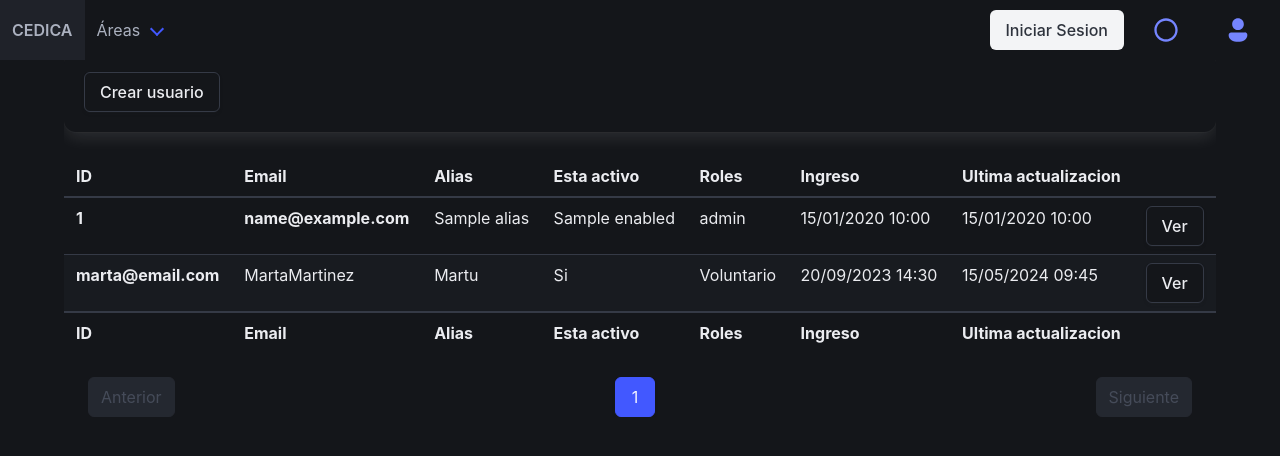
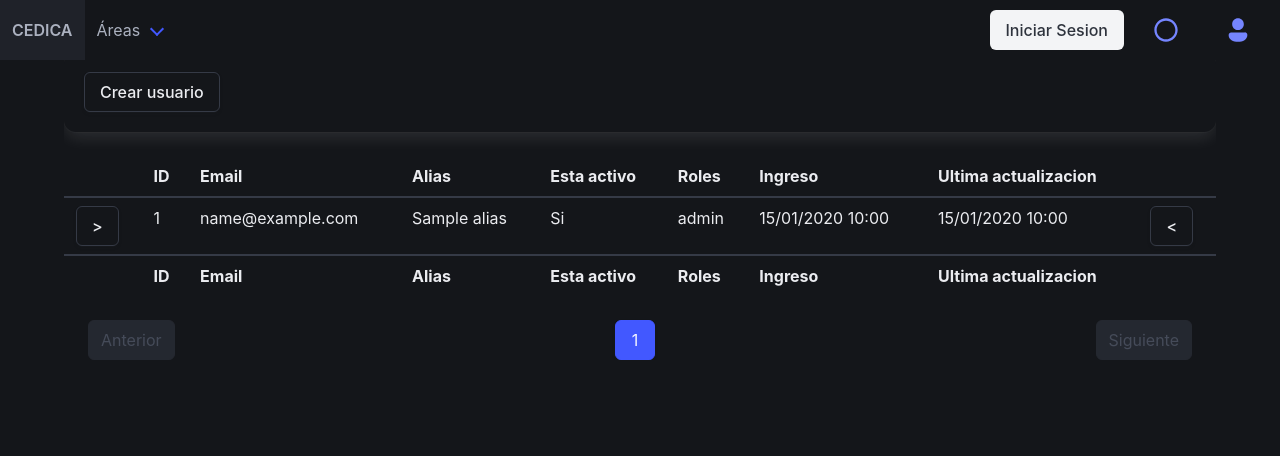
Before and after one commit to notjuanitorres/proyecto2024-CEDICA, a Python web app: template admin/src/web/templates/accounts/users.html in a window 1280 px wide. Shown: the top 456 px of the page. Run offline with Jinja, Linux system fonts and the light colour scheme; the template is opened without the code that fills it: most values are stand-ins (such as "Sample title", 1, 10 or a date in 2020).

Commit message:
add menu for user actions

```diff
--- a/admin/src/web/templates/accounts/users.html
+++ b/admin/src/web/templates/accounts/users.html
@@ -2,6 +2,8 @@
 
 {% from "macros/pagination.html" import render_pagination %}
 {% from "macros/date_format.html" import format_date %}
+{% from "macros/natural_boolean.html" import render_natural_boolean %}
+{% from "macros/edit_menu.html" import render_edit_menu %}
 
 {% block title %}Usuarios{% endblock %}
 
@@ -18,6 +20,7 @@
     <table class="table is-striped is-scrollable is-fullwidth p-5 mt-5">
       <thead>
         <tr>
+          <th></th>
           <th>ID</th>
           <th>Email</th>
           <th>Alias</th>
@@ -31,30 +34,43 @@
       <tbody>
         {% for user in users %}
         <tr>
-          <th>{{ user.id }}</th>
-          <th>{{ user.email }}</th>
+          <td>
+            {{
+              render_edit_menu(
+              field=user.id,
+              to_left=true,
+              endpoints={
+                'show':'',
+                'edit': '',
+                'delete':''
+              })
+            }}
+          </td>
+          <td>{{ user.id }}</td>
+          <td>{{ user.email }}</td>
           <td>{{ user.alias }}</td>
-          <td>{{ user.enabled }}</td>
+          <td>{{ render_natural_boolean(user.enabled) }}</td>
           <td>{{ user.roles }}</td>
           <td>{{ format_date(user.inserted_at) }}</td>
           <td>{{ format_date(user.updated_at) }}</td>
           <td>
-            <a href="{{ url_for('users_bp.show_user', user_id=user.id) }}" class="button">Ver</a>
+            {{
+              render_edit_menu(
+              field=user.id,
+              to_left=false,
+              endpoints={
+                'show':'',
+                'edit':'',
+                'delete':''
+              })
+            }}
           </td>
-        </tr>
+         </tr>
         {% endfor %}
-        <tr>
-          <th>marta@email.com</th>
-          <td>MartaMartinez</td>
-          <td>Martu</td>
-          <td>Si</td>
-          <td>Voluntario</td>
-          <td>20/09/2023 14:30</td>
-          <td>15/05/2024 09:45</td>
-          <td><button class="button">Ver</button></td>
-        </tr>
+      </tbody>
       <tfoot>
         <tr>
+          <th></th>
           <th>ID</th>
           <th>Email</th>
           <th>Alias</th>
--- /dev/null
+++ b/admin/src/web/templates/macros/edit_menu.html
@@ -0,0 +1,26 @@
+{% macro render_edit_menu(to_left, endpoints, field) %}
+    {% if to_left == true %}
+    <div class="dropdown is-left is-hoverable">
+    {% else %}
+    <div class="dropdown is-right is-hoverable">
+    {% endif %}
+        <div class="dropdown-trigger">
+        <button class="button" aria-haspopup="true" aria-controls="dropdown-menu">
+            <span class=" is-bold">
+                {% if to_left %}
+                >
+                {% else %}
+                <
+                {% endif %}
+            </span>
+        </button>
+        </div>
+        <div class="dropdown-menu" id="dropdown-menu" role="menu">
+        <div class="dropdown-content">
+            <a href="" class="dropdown-item">Ver</a>
+            <a href="" class="dropdown-item">Editar</a>
+            <a href="" class="dropdown-item">Eliminar</a>
+        </div>
+        </div>
+    </div>
+{% endmacro %}
```
